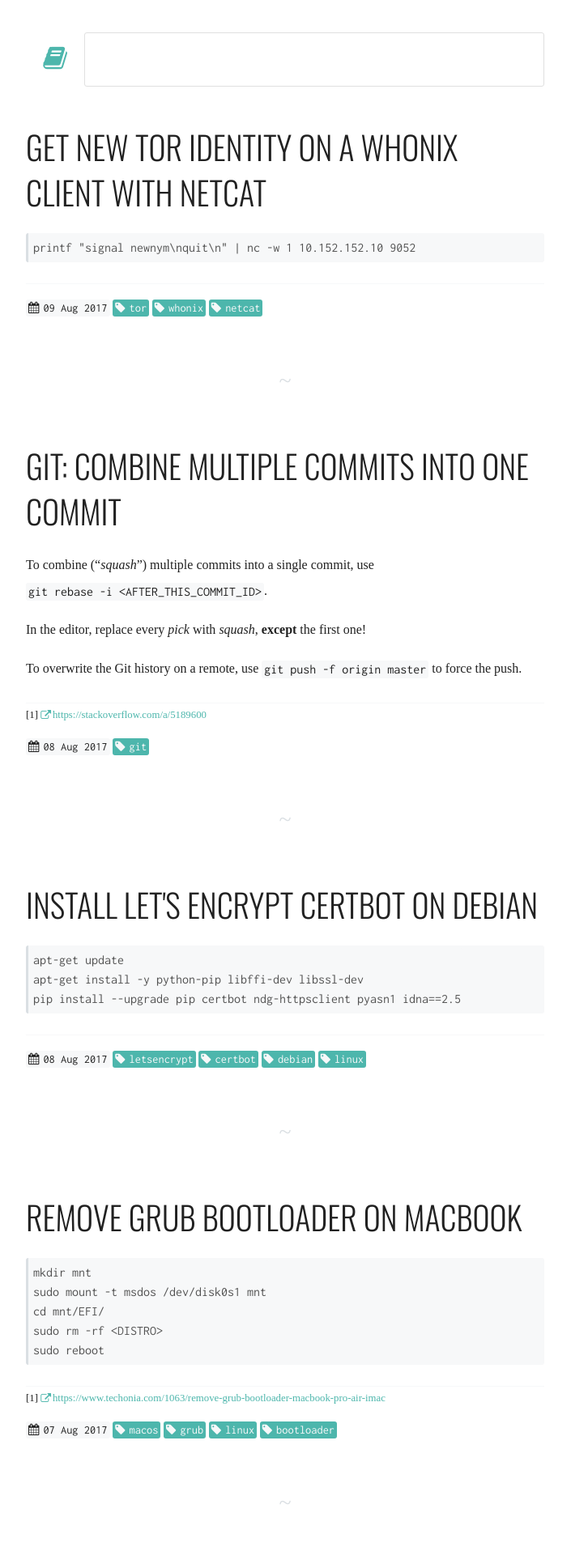
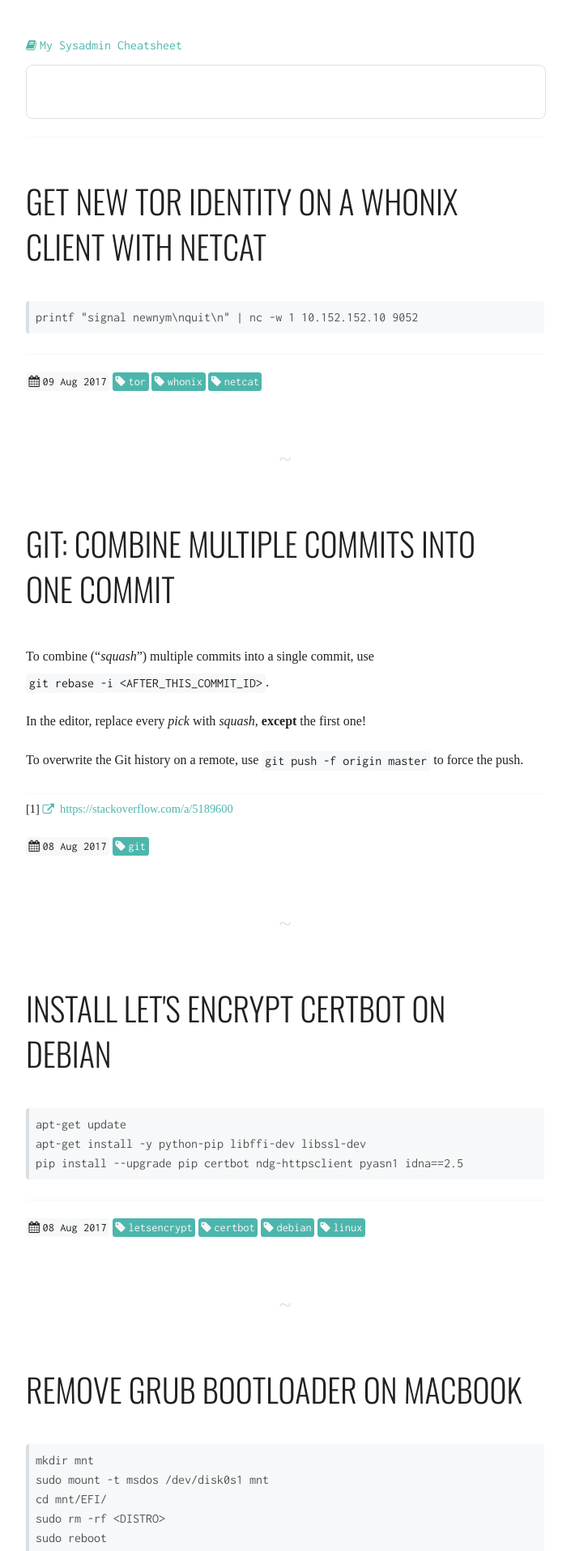
Before and after one commit to gh0st/docs.j7k6.org, a Jekyll site: the page built from index.html, in a window 1280 px wide. Shown: the top 1916 px of the page at 81% size, without its empty margins (288-993 px from the left). Built offline with Jekyll 4.4.1, drawn with Linux system fonts in a browser that asks for light colours; nearby versions of some CDN libraries; some web fonts are replaced; the list of posts is cut into pages by our own code.

Commit message:
my sysadmin cheatsheet

```diff
--- a/_layouts/default.html
+++ b/_layouts/default.html
@@ -24,19 +24,23 @@
 
   <body>
     <header>
-      <div class="nav">
-        <a href="/"><i class="fa fa-book"></i></a>
+      <div class="home">
+        <a href="/"><i class="fa fa-book"></i>My Sysadmin Cheatsheet</a>
+      </div>
+      <div class="search">
         <input type="text" id="q" autocomplete="off" autocorrect="off" autocapitalize="off" spellcheck="false" tabindex="1">
       </div>
       <div class="results">
-        <span></span>
         <ul>
         </ul>
       </div>
+
     </header>
 
+    <hr class="line">
 
     <div class="content">
+
       {{ content }}
 
       <footer>
--- a/assets/css/main.scss
+++ b/assets/css/main.scss
@@ -14,8 +14,6 @@ $light: #F7F8F9;
 $defaultFont: 'Quattrocento';
 $codeFont: Inconsolata, Monaco, 'Lucida Console', monospace;
 $headerFont: 'Oswald', Helvetica, sans-serif;
-
-$headerHeight: 75px;
 
 $break-small: 640px;
 $break-large: 960px;
@@ -64,45 +62,62 @@ header {
   height: auto;
   vertical-align: middle;
   line-height: 2em;
-  margin: 2.5em auto !important;
+  margin: 2em auto !important;
 
-  .nav {
-    display: flex;
+  .home {
+    margin: 0.5em 0;
+    font-family: $codeFont;
+    white-space: nowrap;
+    overflow: hidden;
+
+    i {
+      padding-right: 0.25em;
+      font-size: 0.9em;
+    }
+  }
+
+  .search {
     width: 100%;
     position: absolute;
 
-    a {
-      display: inline-block;
-      width: 1.5em;
+    input {
+      display: block;
+      width: calc(100% - 1em);
+      height: auto;
       font-size: 2em;
+      text-align: left;
+      font-family: $codeFont;
+      background: lighten($light, 33%);
+      color: lighten($black, 33%);
+      border: 0.025em solid lighten($black, 75%);
+      border-radius: 0.25em;
       padding: 0.5em;
-      transition: all 0.3s ease-in-out;
-      text-align: center;
+      margin: 0 auto;
+      transition: all 0.30s ease-in-out;
+      outline: none;
+      z-index: 2000;
     }
 
-    a:hover {
-      text-decoration: none;
+    input:focus {
+      box-shadow: 0 0 0.25em $link;
     }
   }
 
   .results {
     position: relative;
-    top: 4em;
+    top: 4.25em;
     width: 100%;
     z-index: 1000;
-    display: flex;
     visibility: hidden;
-    display: flex;
-    align-items: center;
 
     ul {
-      display: inline-block;
+      display: block;
       height: auto;
       width: 100%;
       background-color: $light;
       opacity: 0.98;
-      border: 1px solid lighten($black, 80%);
-      border-radius: 3px;
+      border: 0.025em solid lighten($black, 80%);
+      border-radius: 0.25em;
       overflow: hidden;
 
       li {
@@ -125,40 +140,8 @@ header {
         text-decoration: none;
       }
     }
-
-    span {
-      display: inline-block;
-      width: 1.5em;
-      height: auto;
-      font-size: 2em;
-      padding: 0.5em;
-      content: "\f066";
-      font-family: 'FontAwesome';
-      visibility: hidden;
-    }
   }
 
-  input {
-    display: inline-block;
-    width: 100%;
-    height: auto;
-    font-size: 2em;
-    text-align: left;
-    font-family: $codeFont;
-    background: lighten($light, 33%);
-    color: lighten($black, 33%);
-    border: 1px solid lighten($black, 75%);
-    border-radius: 3px;
-    padding: 0.5em;
-    margin: 0 auto;
-    transition: all 0.30s ease-in-out;
-    outline: none;
-    z-index: 2000;
-  }
-
-  input:focus {
-    box-shadow: 0 0 7px $link;
-  }
 }
 
 p, div.post {
@@ -194,13 +177,13 @@ h1, h2, h3 {
 h1 {
   font-size: 2.5em;
   margin-top: 0;
-  margin-left: -3px;
-  padding: 3px;
+  margin-left: -0.5em;
+  padding: 0.5em;
 
   a {
     color: inherit;
     text-decoration: none;
-    border-radius: 3px;
+    border-radius: 0.25em;
     overflow: hidden;
 
     &:hover {
@@ -238,15 +221,15 @@ ul, ol {
 
 ul {
   li {
-    margin-left: 30px;
+    margin-left: 1.75em;
 
     footer & {
-      padding: 0 10px !important;
+      padding: 0 1em !important;
     }
 
     a {
       nav & {
-        padding: 10px;
+        padding: 0.75em;
         display: inline-block;
         background: $light;
 
@@ -259,7 +242,7 @@ ul {
     }
 
     ul li {
-      margin-left: 40px;
+      margin-left: 1.75em;
     }
   }
 
@@ -271,7 +254,7 @@ ul {
       display: inline-block;
 
       i {
-        margin-right: 5px;
+        margin-right: 0.25em;
       }
     }
   }
@@ -281,7 +264,7 @@ ul {
   }
 
   &.meta  {
-    margin: 10px auto;
+    margin: 1em auto;
   }
 
   &.archive {
@@ -289,31 +272,31 @@ ul {
   }
 
   article & {
-    margin: 10px auto;
+    margin: 1em auto;
   }
 }
 
 ol {
   li {
-    margin: 20px auto 0 auto;
+    margin: 1.25em auto 0 auto;
     padding: 0;
     list-style-position: inside;
 
     pre {
-      margin-left: 20px;
+      margin-left: 1.25em;
     }
   }
 
   ul li {
     margin-top: 0;
-    margin-left: 40px;
+    margin-left: 1.75em;
   }
 }
 
 
 footer {
   text-align: center;
-  margin: 50px auto;
+  margin: 2em auto;
   width: 100%;
 
   * {
@@ -322,9 +305,9 @@ footer {
 }
 
 blockquote {
-  border-left: 3px solid darken($light, 10%);
-  margin-left: 10px;
-  padding-left: 10px;
+  border-left: 0.25em solid darken($light, 10%);
+  margin-left: 0.5em;
+  padding-left: 0.5em;
   font-style: italic;
   color: lighten($black, 30%);
 
@@ -339,14 +322,14 @@ pre, code {
 }
 
 pre {
-  border-left: 3px solid darken($light, 10%);
-  padding: 10px;
-  margin: 10px auto;
+  border-left: 0.25em solid darken($light, 10%);
+  padding: 0.5em;
+  margin: 0.5em auto;
   background: $light !important;
   line-height: 1.5;
   display: block;
-  padding: 3px;
-  border-radius: 3px;
+  padding: 0.25em;
+  border-radius: 0.25em;
   overflow-x: hidden;
 
   > code {
@@ -369,8 +352,8 @@ code {
     color: $black;
     display: inline-block;
     line-height: 1;
-    padding: 3px;
-    border-radius: 3px;
+    padding: 0.25em;
+    border-radius: 0.25em;
     vertical-align: middle;
   }
 
@@ -380,11 +363,11 @@ code {
 }
 
 .meta, footer {
-  font-size: 90%;
+  font-size: 0.9em;
 }
 
 article {
-  margin: 0 auto 50px auto;
+  margin: 0 auto 2em auto;
   overflow-x: hidden;
 
   div.posts & {
@@ -393,7 +376,7 @@ article {
       font-size: 1.75em;
       display: block;
       width: 100%;
-      margin: 50px auto 0 auto;
+      margin: 2em auto 0 auto;
       text-align: center;
       vertical-align: center;
       color: darken($light, 10%);
@@ -401,7 +384,7 @@ article {
   }
 }
 
-div.content, header {
+div.content, header, hr.line {
   position: absolute;
   left: 25vw;
   width: 50vw;
@@ -417,8 +400,12 @@ div.content, header {
   }
 }
 
-div.content {
-  top: 150px;
+hr.line{
+  top: 9em;
+}
+
+div.content{
+  top: 12.5em;
 }
 
 
@@ -426,25 +413,25 @@ img {
   display: block;
   width: auto;
   max-width: 100%;
-  margin: 10px auto;
+  margin: 1em auto;
   text-align: center;
 }
 
 
 hr {
   display: block;
-  margin: 25px auto 5px auto;
+  margin: 1.5em auto 0.5em auto;
   border: 0;
   height: 0;
-  border-top: 1px solid $white;
-  border-bottom: 1px solid $light;
+  border-top: 0.1em solid $white;
+  border-bottom: 0.1em solid $light;
 
   + ol {
     list-style-type: none;
     counter-reset: o-counter 0;
 
     li {
-      font-size: 80%;
+      font-size: 0.9em;
       line-height: 1.5;
       margin: 0;
       padding: 0;
@@ -464,7 +451,7 @@ hr {
           font-family: FontAwesome;
           content: "\f08e";
           display: inline-block;
-          padding-right: 2px;
+          padding-right: 0.5em;
           vertical-align: middle;
         }
       }
--- a/index.html
+++ b/index.html
@@ -1,6 +1,6 @@
 ---
 layout: default
-title: "Docs"
+title: "My Sysadmin Cheatsheet"
 ---
 
 <div class="posts">
```
Also changed, not shown: favicon.ico (deleted).
